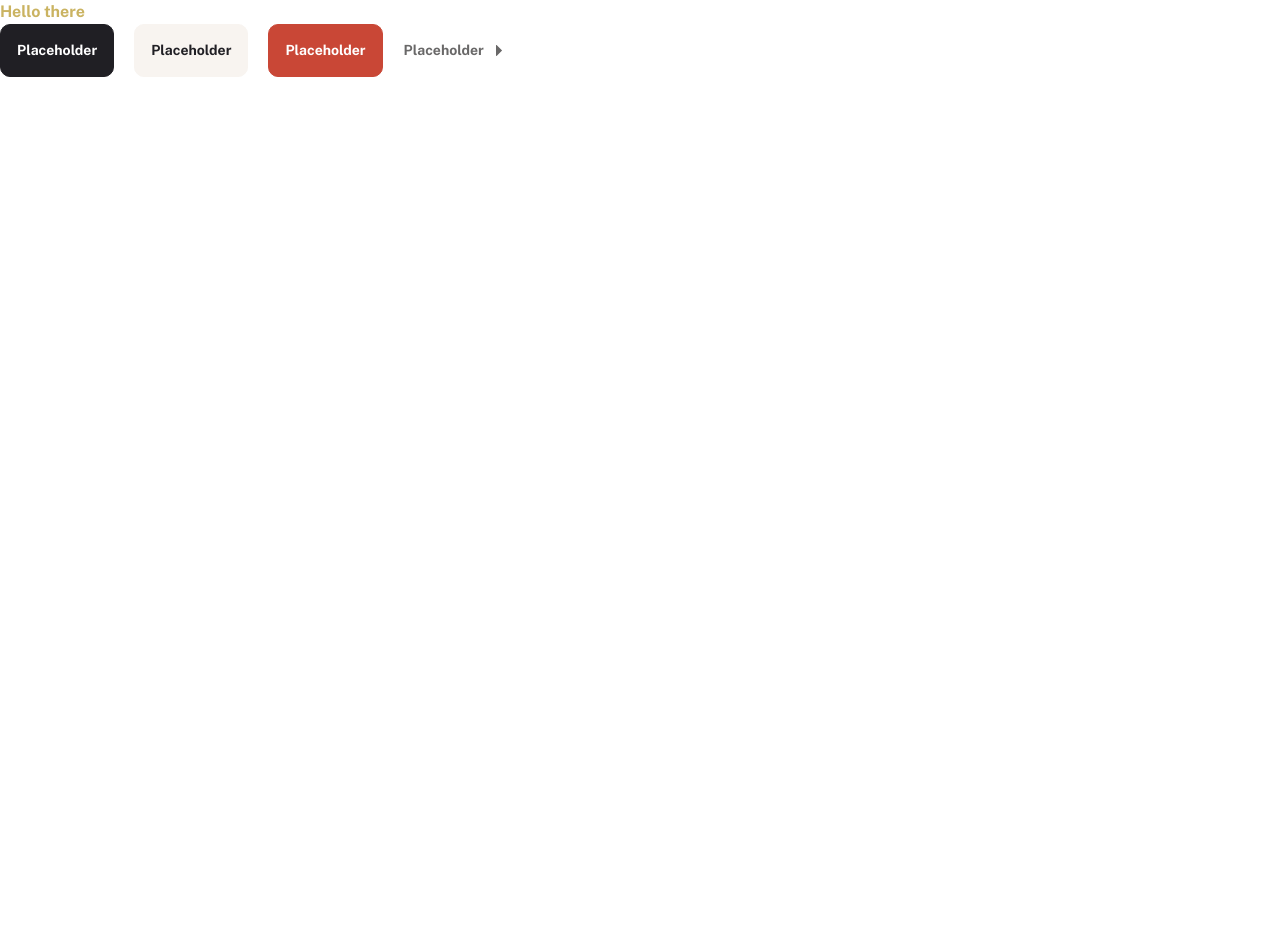
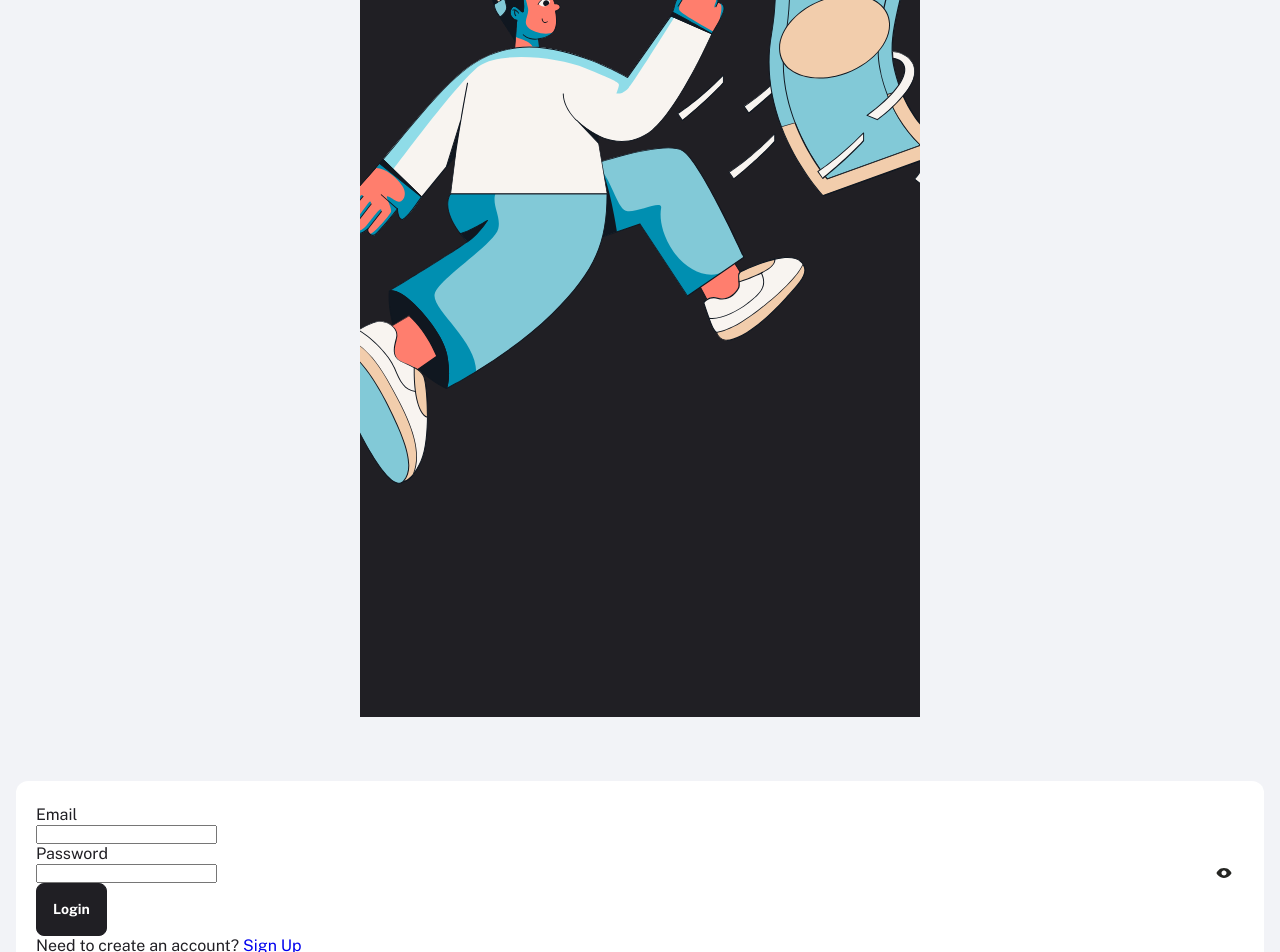
Before and after one commit to ClaytonDewey/fem-personal-finance-app, a Next.js app: page / in a window 1280 px wide. Shown: the top 952 px of the page. Before the commit the page ends 800 px from the top, so only its background shows below. Built offline with nearby package versions, Linux system fonts and the light colour scheme.

Commit message:
create: Setup login form on homepage

```diff
--- /dev/null
+++ b/app/components/Input.tsx
@@ -0,0 +1,43 @@
+'use client';
+
+import React, { useState } from 'react';
+
+import { Icon } from '../svg';
+
+type InputProps = React.InputHTMLAttributes<HTMLInputElement>;
+
+const Input = ({ type = 'text', ...props }: InputProps) => {
+  const isPasswordInput = type === 'password';
+  const [showPassword, setShowPassword] = useState(false);
+
+  if (!isPasswordInput) {
+    return <input type={type} {...props} />;
+  }
+
+  return (
+    <div style={{ position: 'relative' }}>
+      <input type={showPassword ? 'text' : 'password'} {...props} />
+      <button
+        type='button'
+        onClick={() => setShowPassword((prev) => !prev)}
+        aria-label={showPassword ? 'Hide password' : 'Show password'}
+        style={{
+          position: 'absolute',
+          right: '0.75rem',
+          top: '50%',
+          transform: 'translateY(-50%)',
+          background: 'none',
+          border: 'none',
+          padding: 0,
+          cursor: 'pointer',
+          display: 'flex',
+          alignItems: 'center',
+          justifyContent: 'center',
+        }}>
+        {showPassword ? <Icon name='eye-hide' /> : <Icon name='eye' />}
+      </button>
+    </div>
+  );
+};
+
+export default Input;
--- a/app/components/index.ts
+++ b/app/components/index.ts
@@ -1 +1,2 @@
 export { default as Button } from './Button';
+export { default as Input } from './Input';
--- a/app/page.tsx
+++ b/app/page.tsx
@@ -1,15 +1,39 @@
-import { Button } from './components';
+import Link from 'next/link';
+import Image from 'next/image';
+import { Button, Input } from './components';
 
 export default function Home() {
   return (
-    <main>
-      <h1>Hello there</h1>
-      <div>
-        <Button variant='primary'>Placeholder</Button>
-        <Button variant='secondary'>Placeholder</Button>
-        <Button variant='destroy'>Placeholder</Button>
-        <Button variant='tertiary'>Placeholder</Button>
-      </div>
-    </main>
+    <div className='page-wrapper'>
+      <header className='hero'>
+        <Image
+          src='/images/illustration-authentication.svg'
+          role='presentation'
+          alt=''
+          width={560}
+          height={920}
+        />
+      </header>
+      <main>
+        <div className='form-wrapper'>
+          <form className='form'>
+            <div>
+              <label htmlFor='email'>Email</label>
+              <Input type='email' id='email' name='email' />
+            </div>
+            <div>
+              <label htmlFor='password'>Password</label>
+              <Input type='password' id='password' name='password' />
+            </div>
+            <Button type='submit' variant='primary'>
+              Login
+            </Button>
+            <p>
+              Need to create an account? <Link href='/signup'>Sign Up</Link>
+            </p>
+          </form>
+        </div>
+      </main>
+    </div>
   );
 }
--- a/app/sass/abstracts/variables.scss
+++ b/app/sass/abstracts/variables.scss
@@ -32,6 +32,8 @@
   --gold: #cab361;
   --orange: #be6c49;
 
+  --bg: #f2f3f7;
+
   // Typography
   --ff-primary: 'Public Sans', sans-serif;
   --text-preset-1: normal normal 700 #{rem(32)} / 120% var(--ff-primary);
--- a/app/sass/base/base.scss
+++ b/app/sass/base/base.scss
@@ -10,4 +10,36 @@
 
 html {
   box-sizing: border-box;
+  font-style: normal;
+  font-weight: normal;
+  background-color: var(--bg);
+  color: var(--grey-900);
 }
+
+html,
+body {
+  margin: 0;
+  padding: 0;
+  width: 100%;
+}
+
+body {
+  position: relative;
+}
+
+.sr-only {
+  clip: rect(0 0 0 0);
+  clip-path: inset(50%);
+  height: rem(1);
+  width: rem(1);
+  overflow: hidden;
+  position: absolute;
+  white-space: nowrap;
+}
+
+img,
+svg {
+  display: block;
+  max-width: 100%;
+  height: auto;
+}
--- a/app/sass/components/_index.scss
+++ b/app/sass/components/_index.scss
@@ -1 +1,2 @@
 @forward 'button';
+@forward 'form';
--- a/app/sass/components/button.scss
+++ b/app/sass/components/button.scss
@@ -7,7 +7,7 @@
   justify-content: center;
   background-color: transparent;
   border: rem(1) solid transparent;
-  border-radius: rem(10);
+  border-radius: rem(8);
   transition: var(--transition);
   font: var(--text-preset-4-b);
 
--- /dev/null
+++ b/app/sass/components/form.scss
@@ -0,0 +1,13 @@
+@use '../util' as *;
+
+.form {
+  &-wrapper {
+    background-color: var(--white);
+    width: 100%;
+    border-radius: rem(12);
+    padding: rem(24) rem(20);
+  }
+  label {
+    display: block;
+  }
+}
--- a/app/sass/style.scss
+++ b/app/sass/style.scss
@@ -8,6 +8,20 @@
 @use 'components';
 
 h1 {
-  font: var(--text-preset-3);
-  color: var(--gold);
+  font: var(--text-preset-1);
+  color: var(--grey-900);
 }
+
+.page-wrapper {
+  display: flex;
+  flex-direction: column;
+  align-items: center;
+  justify-content: center;
+  gap: 40px;
+  height: 100vh;
+}
+
+main {
+  width: 100%;
+  padding: 24px 16px;
+}
```
Also changed, not shown: app/dashboard/(overview)/page.tsx (added, +8 -0 lines).
